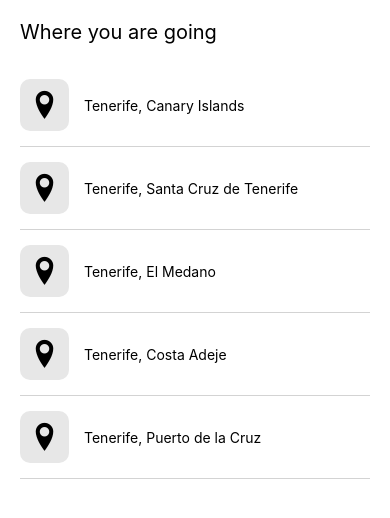
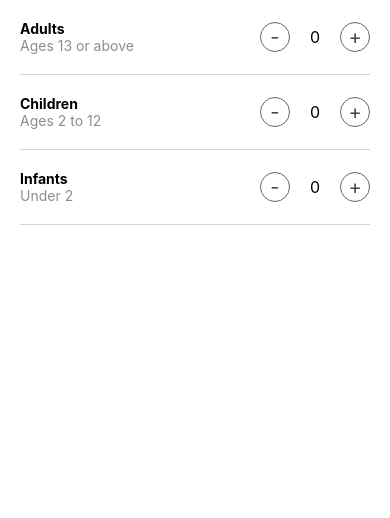
Before and after one commit to iqbalhossan99/Booking_App, a React Native app: screen / in a window 390 px wide. Shown: the top 518 px of the page. Built offline with nearby package versions, Linux system fonts and the light colour scheme.

Commit message:
guest page

```diff
--- a/App.tsx
+++ b/App.tsx
@@ -6,6 +6,7 @@
 import { posts } from "./assets/data/feed";
 import SearchResult from "./src/screens/SearchResults";
 import DestinationSearchScreen from "./src/screens/DestinationSearch";
+import GuestsScreen from "./src/screens/Guests";
 
 const post1 = posts[2]
 
@@ -16,7 +17,8 @@
       {/* <HomeScreen/>
       <Post post={post1}/>
       <SearchResult/> */}
-      <DestinationSearchScreen />
+      {/* <DestinationSearchScreen /> */}
+      <GuestsScreen/>
     </View>
   );
 }
--- /dev/null
+++ b/src/screens/Guests/index.tsx
@@ -0,0 +1,86 @@
+import React, { useState } from 'react';
+import { Pressable, Text, View } from 'react-native';
+import styles from './styles';
+
+const GuestsScreen = () => {
+    const [adults, setAdults] = useState(0);
+    const [children, setChildren] = useState(0);
+    const [infants, setInfants] = useState(0);
+
+    return (
+        <View style={{justifyContent: 'space-between', height: '100%'}}>
+            <View>
+                {/* Adult */}
+                <View style={styles.row}>
+                    <View>
+                        <Text style={{fontWeight: 'bold'}}>Adults</Text>
+                        <Text style={{color: '#8d8d8d'}}>Ages 13 or above</Text>
+                    </View>
+                    <View style={{flexDirection: 'row', alignItems: 'center'}}>
+                        <Pressable
+                            onPress={() => setAdults(Math.max(0, adults - 1))}
+                            style={styles.button}>
+                            <Text style={{fontSize: 20, color: '#474747'}}>-</Text>
+                        </Pressable>
+
+                        <Text style={{marginHorizontal: 20, fontSize: 16}}>{adults}</Text>
+
+                    <Pressable
+                        onPress={() => setAdults(adults + 1)}
+                        style={styles.button}>
+                        <Text style={{fontSize: 20, color: '#474747'}}>+</Text>
+                    </Pressable>
+                    </View>
+                </View>
+
+                {/* Children */}
+                <View style={styles.row}>
+                    <View>
+                        <Text style={{fontWeight: 'bold'}}>Children</Text>
+                        <Text style={{color: '#8d8d8d'}}>Ages 2 to 12</Text>
+                    </View>
+                    <View style={{flexDirection: 'row', alignItems: 'center'}}>
+                        <Pressable
+                            onPress={() => setChildren(Math.max(0, children - 1))}
+                            style={styles.button}>
+                            <Text style={{fontSize: 20, color: '#474747'}}>-</Text>
+                        </Pressable>
+
+                        <Text style={{marginHorizontal: 20, fontSize: 16}}>{children}</Text>
+
+                    <Pressable
+                        onPress={() => setChildren(children + 1)}
+                        style={styles.button}>
+                        <Text style={{fontSize: 20, color: '#474747'}}>+</Text>
+                    </Pressable>
+                    </View>
+                </View>
+
+                {/* Infants */}
+                <View style={styles.row}>
+                    <View>
+                        <Text style={{fontWeight: 'bold'}}>Infants</Text>
+                        <Text style={{color: '#8d8d8d'}}>Under 2 </Text>
+                    </View>
+                    <View style={{flexDirection: 'row', alignItems: 'center'}}>
+                        <Pressable
+                            onPress={() => setInfants(Math.max(0, infants - 1))}
+                            style={styles.button}>
+                            <Text style={{fontSize: 20, color: '#474747'}}>-</Text>
+                        </Pressable>
+
+                        <Text style={{marginHorizontal: 20, fontSize: 16}}>{infants}</Text>
+
+                    <Pressable
+                        onPress={() => setInfants(infants + 1)}
+                        style={styles.button}>
+                        <Text style={{fontSize: 20, color: '#474747'}}>+</Text>
+                    </Pressable>
+                    </View>
+                </View>
+            </View>
+        </View>
+    );
+};
+
+export default GuestsScreen;
--- /dev/null
+++ b/src/screens/Guests/styles.ts
@@ -0,0 +1,23 @@
+import { StyleSheet } from 'react-native';
+
+const styles = StyleSheet.create({
+    button: {
+        borderWidth: 1,
+        width: 30,
+        height: 30,
+        borderRadius: 15,
+        borderColor: '#676767',
+        justifyContent: 'center',
+        alignItems: 'center',
+      },
+      row: {
+        flexDirection: 'row',
+        justifyContent: 'space-between',
+        paddingVertical: 20,
+        marginHorizontal: 20,
+        borderBottomWidth: 1,
+        borderColor: 'lightgrey',
+      }
+})
+
+export default styles;
```
